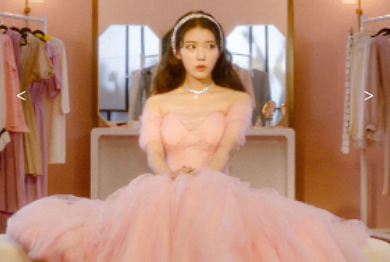
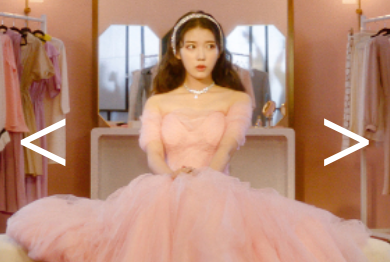
Before and after one commit to iiogmgo/iu-celeb, a plain HTML site: page index.html in a window 390 px wide. Shown: the part 330-592 px from the top of the page. Drawn offline with nearby package versions, Linux system fonts and the light colour scheme; a web font is replaced by a local one.

Commit message:
Update slider button

```diff
--- a/index.html
+++ b/index.html
@@ -73,9 +73,15 @@
       padding: 16px;
       color: white;
       font-weight: bold;
-      font-size: 18px;
       transition: 0.6s ease;
       border-radius: 0 3px 3px 0;
+      font-size: 2em;
+    }
+
+    @media (min-width: 320px) and (max-width: 480px) {
+      .next, .prev {
+        font-size: 6em;
+      }
     }
 
     .next {
```
